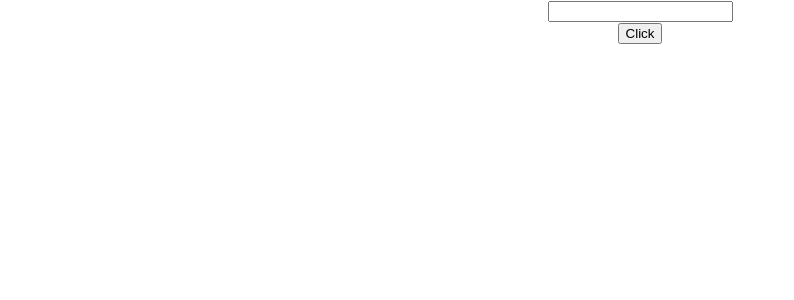
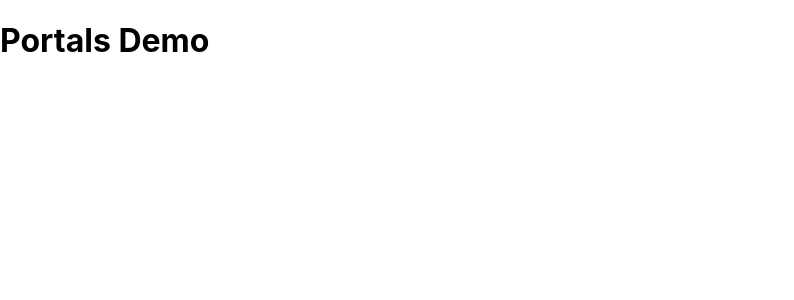
Before and after one commit to kishorvalgen/helloworld, a React (Create React App) app: page / in a window 1280 px wide. Shown: the top 300 px of the page, without its empty margins (0-794 px from the left). Built offline with nearby package versions, Linux system fonts and the light colour scheme.

Commit message:
Chapter - 31 - Portals

```diff
--- a/public/index.html
+++ b/public/index.html
@@ -29,6 +29,7 @@
   <body>
     <noscript>You need to enable JavaScript to run this app.</noscript>
     <div id="root"></div>
+    <div id="portal-root"></div>
     <!--
       This HTML file is a template.
       If you open it directly in the browser, you will see an empty page.
--- a/src/App.js
+++ b/src/App.js
@@ -1,13 +1,12 @@
 import React, { Component } from "react";
 import "./App.css";
-import FRParentInput from "./components/FRParentInput";
-
+import PortalDemo from "./components/PortalDemo";
 
 class App extends Component {
   render() {
     return (
       <div className="App">
-       <FRParentInput/>
+        <PortalDemo/>
       </div>
     );
   }
--- /dev/null
+++ b/src/components/PortalDemo.js
@@ -0,0 +1,13 @@
+import React from 'react'
+import ReactDOM from 'react-dom'
+
+function PortalDemo() {
+    return ReactDOM.createPortal (
+            <h1>
+                Portals Demo
+            </h1>,
+            document.getElementById('portal-root')
+    )
+}
+
+export default PortalDemo
```
